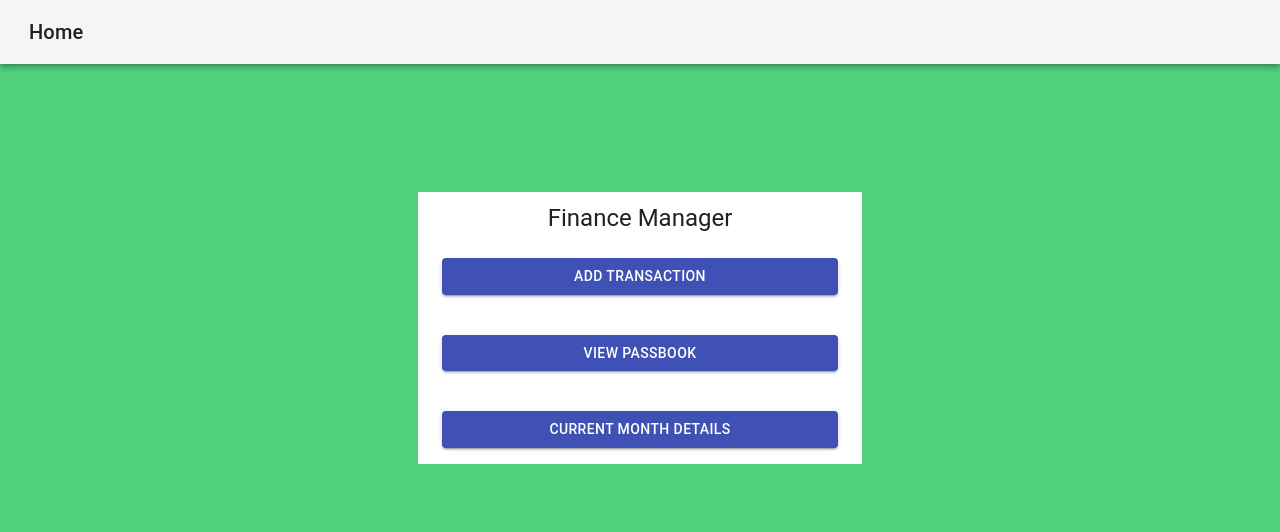
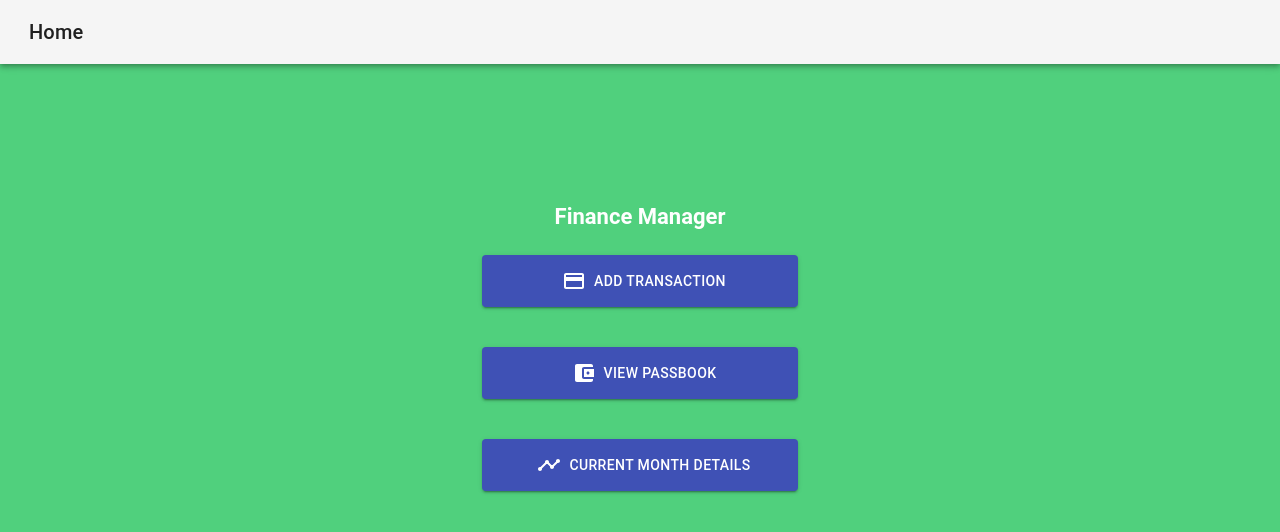
Before and after one commit to x-deven733/react-assignment, a React (Create React App) app: page /my-finance-manager/home in a window 1280 px wide. Shown: the top 532 px of the page. Built offline with nearby package versions, Linux system fonts and the light colour scheme.

Commit message:
icons added

```diff
--- a/src/App.js
+++ b/src/App.js
@@ -1,7 +1,7 @@
 import React from 'react';
 import './App.css';
 import { BrowserRouter, Route, Switch } from "react-router-dom";
-import SignUp from './components/SignUp';
+import Login from './components/Login'
 import Home from './components/Home';
 import TransactionDetails from './components/TransactionDetails';
 import ViewPassBook from './components/ViewPassBook';
@@ -12,7 +12,7 @@ function App() {
     <BrowserRouter basename="/my-finance-manager">
       <div className="App">
         <Switch>
-          <Route path="/" exact component={SignUp}/>
+          <Route path="/" exact component={Login}/>
           <Route path="/home" component={Home} />
           <Route path="/transaction_details" component={TransactionDetails}/>
           <Route path="/passbook" component={ViewPassBook}/>
--- a/src/components/CurrentMonthDetails.js
+++ b/src/components/CurrentMonthDetails.js
@@ -18,14 +18,13 @@ class CurrentMonthDetails extends Component {
         };
     }
 
-    componentWillMount() {
-        var netincome = 0;
+    componentDidMount(){
+          var netincome = 0;
         var netexpense = 0;
         if (localStorage.getItem('totalIncome') !== null) {
 
             var arr1 = JSON.parse(localStorage.getItem('totalIncome'))
             for (var i in arr1) {
-
                 netincome = netincome + parseInt(arr1[i])
             }
         }
@@ -44,26 +43,10 @@ class CurrentMonthDetails extends Component {
         this.setState({
             netExpense: netexpense
         })
-
-    }
-
-    componentDidMount(){
-
-        if(!localStorage.getItem('username')){
-            this.props.history.push({
-              pathname: "/",
-            })
-          }
     }
 
     render() {
-
         const { classes } = this.props;
-
-        console.log("TOTAL INCOME::::" + this.state.totalIncome);
-
-        console.log("TOTAL EXPENSE::::" + this.state.totalExpense);
-
         return (
             <React.Fragment>
                 <CssBaseline />
--- a/src/components/Home.js
+++ b/src/components/Home.js
@@ -2,30 +2,26 @@ import React, { Component } from 'react';
 import {Button,CssBaseline,Typography,Container,AppBar,Toolbar} from '@material-ui/core';
 import { withStyles } from "@material-ui/core/styles";
 import styles from './styles';
+import PaymentIcon from '@material-ui/icons/Payment';
+import AccountBalanceWalletIcon from '@material-ui/icons/AccountBalanceWallet';
+import TimelineIcon from '@material-ui/icons/Timeline';
 
 
 class Home extends Component {
 
-    constructor(props) {
-        super(props)
-        this.handleTransaction = this.handleTransaction.bind(this);
-        this.handlePassbook = this.handlePassbook.bind(this);
-        this.handleMonthlyDetails = this.handleMonthlyDetails.bind(this);
-    }
-
-    handleTransaction() {
+    handleTransaction = () => {
         this.props.history.push({
             pathname: "/transaction_details",
         })
     }
 
-    handlePassbook() {
+    handlePassbook = () => {
         this.props.history.push({
             pathname: "/passbook",
         })
     }
 
-    handleMonthlyDetails() {
+    handleMonthlyDetails = () => {
         this.props.history.push({
             pathname: "/monthly_details",
         })
@@ -43,39 +39,39 @@ class Home extends Component {
                         </div>
                     </Toolbar>
                 </AppBar>
-                <Container component="main" maxWidth="xs" style={{ backgroundColor: 'white' }}>
+                <Container component="main" maxWidth="xs" style={{ backgroundColor: '#50d07d' }}>
                     <div className={classes.paper}>
-                        <Typography component="h1" variant="h5" style={{ paddingTop: 10 }}>
-                            Finance Manager
+                        <Typography component="h1" variant="h5" style={{ paddingTop: 10,color:'white',fontSize:22 }}>
+                            <b>Finance Manager</b>
                         </Typography>
                         <Button
                             type="submit"
-                            fullWidth
                             variant="contained"
                             color="primary"
                             className={classes.submit}
                             onClick={this.handleTransaction}
                         >
+                        <PaymentIcon className={classes.icon_style} />
                             ADD TRANSACTION
                         </Button>
                         <Button
                             type="submit"
-                            fullWidth
                             variant="contained"
                             color="primary"
                             className={classes.submit}
                             onClick={this.handlePassbook}
                         >
+                        <AccountBalanceWalletIcon className={classes.icon_style} />
                             VIEW PASSBOOK
                         </Button>
                         <Button
                             type="submit"
-                            fullWidth
                             variant="contained"
                             color="primary"
                             className={classes.submit}
                             onClick={this.handleMonthlyDetails}
                         >
+                        <TimelineIcon className={classes.icon_style}/>
                             CURRENT MONTH DETAILS
                         </Button>
                     </div>
--- a/src/components/Login.js
+++ b/src/components/Login.js
@@ -3,6 +3,7 @@ import { Button, CssBaseline, TextField, Typography, Container } from '@material
 import SnackBar from './SnackBar';
 import { withStyles } from "@material-ui/core/styles";
 import styles from './styles';
+
 
 class Login extends Component {
   constructor(props) {
@@ -36,6 +37,7 @@ class Login extends Component {
   //login button
   handleLogin(event) {
     if (this.state.username === "deven733" && this.state.password === "12345678") {
+      localStorage.setItem('loggedIn', true);
       this.props.history.push({
         pathname: "/home",
       })
@@ -45,14 +47,14 @@ class Login extends Component {
         snackType: 'error',
         snackMsg: 'Please Enter Your Username!'
       })
-    } else if(this.state.password === ''){
+    } else if (this.state.password === '') {
       this.setState({
-        msgOpen:true,
-        snackType:'error',
-        snackMsg:'Please Enter Your Password!'
+        msgOpen: true,
+        snackType: 'error',
+        snackMsg: 'Please Enter Your Password!'
       })
     }
-    else{
+    else {
       this.setState({
         msgOpen: true,
         snackType: 'error',
@@ -69,12 +71,20 @@ class Login extends Component {
     })
   }
 
+  componentDidMount(){
+    if(localStorage.getItem('loggedIn')){
+      this.props.history.push({
+        pathname: "/home",
+      })
+    }
+  }
+
   render() {
     const { classes } = this.props;
     return (
         <Container component="main" maxWidth="xs" style={{ backgroundColor: 'white' }}>
           <CssBaseline />
-        <div className={classes.paper}>
+          <div className={classes.paper} >
             <Typography component="h1" variant="h5" style={{ paddingTop: 10 }}>
               Sign in
           </Typography>
--- a/src/components/TransactionDetails.js
+++ b/src/components/TransactionDetails.js
@@ -39,17 +39,6 @@ class TransactionDetails extends Component {
 
 
   componentDidMount() {
-    if(localStorage.getItem('username')){
-      this.setState({
-        username: localStorage.getItem('username'),
-      })
-    }else{
-      this.props.history.push({
-        pathname: "/",
-      })
-    }
-
-    console.log("USERNAME::::" + localStorage.getItem('username'));
 
     localStorage.getItem('totalAmount') && this.setState({
       netAmount: JSON.parse(localStorage.getItem('totalAmount')),
@@ -75,19 +64,24 @@ class TransactionDetails extends Component {
     const value = target.value;
     const name = target.name;
 
-    if (name === 'amount') {
-      const regexOnlyNumbers = /^[0-9]+(\.[0-9]{1,2})?$/;
-      if (event.target.value === '' || regexOnlyNumbers.test(event.target.value)) {
-        this.setState({
-          [name]: value
-        })
-      }
-    }
-    else {
+
       this.setState({
         [name]: value
       })
-    }
+
+    // if (name === 'amount') {
+    //   const regexOnlyNumbers = /^[0-9]+(\.[0-9]{1,2})?$/;
+    //   if (event.target.value === '' || regexOnlyNumbers.test(event.target.value)) {
+    //     this.setState({
+    //       [name]: value
+    //     })
+    //   }
+    // }
+    // else {
+    //   this.setState({
+    //     [name]: value
+    //   })
+    // }
     event.preventDefault();
   }
 
@@ -214,14 +208,6 @@ class TransactionDetails extends Component {
     })
   }
 
-  handleLogout = () =>{
-    localStorage.removeItem('username')
-   this.props.history.push({
-     pathname:'/'
-   })
-  }
-
-
   render() {
     const { classes } = this.props;
     return (
@@ -232,7 +218,6 @@ class TransactionDetails extends Component {
             <div className='titlebar-container'>
               <Typography variant="h6" noWrap>Transaction Details </Typography>
               <div className='titlebar-user-details'>
-              <button type='button' onClick={this.handleLogout}>Logout</button>
                 <div>{this.state.username}</div>
                 <div>Amount : ₹ {parseFloat(this.state.netAmount)}</div>
               </div>
@@ -263,6 +248,8 @@ class TransactionDetails extends Component {
                   name="amount"
                   label="Enter Amount"
                   fullWidth
+                  type='number'
+                  //placeholder = 'Enter Amount'
                   autoComplete="Enter Amount"
                   value={this.state.amount}
                   onChange={this.handleOnChange}
--- a/src/components/ViewPassBook.js
+++ b/src/components/ViewPassBook.js
@@ -22,12 +22,6 @@ class ViewPassBook extends Component {
         localStorage.getItem('data') && this.setState({
             datas: JSON.parse(localStorage.getItem('data')),
         })
-
-        if(!localStorage.getItem('username')){
-            this.props.history.push({
-              pathname: "/",
-            })
-          }
     }
 
     handleClear = () => {
--- a/src/components/style/listcell.css
+++ b/src/components/style/listcell.css
@@ -17,3 +17,9 @@
     margin-left:10px;
     user-select: none;
 }
+
+input[type=number]::-webkit-inner-spin-button,
+input[type=number]::-webkit-outer-spin-button {
+    -webkit-appearance: none;
+    margin: 0;
+}
--- a/src/components/styles.js
+++ b/src/components/styles.js
@@ -3,7 +3,7 @@
 const styles = (theme) => ({
     '@global': {
         body: {
-            backgroundColor: '#50d07d',
+            backgroundColor: '#50d07d'
         },
     },
     root: {
@@ -21,6 +21,7 @@ const styles = (theme) => ({
     },
     submit: {
         margin: theme.spacing(3, 0, 2),
+        width:'80%'
     },
     close: {
         padding: theme.spacing(0.5),
@@ -78,6 +79,9 @@ const styles = (theme) => ({
     title: {
         fontSize: 14,
     },
+    icon_style:{
+        margin: theme.spacing(1),
+    }
 
 });
 
```
Also changed, not shown: src/App.css (line endings or trailing spaces). Lines whose indentation alone changed are shown as unchanged.
